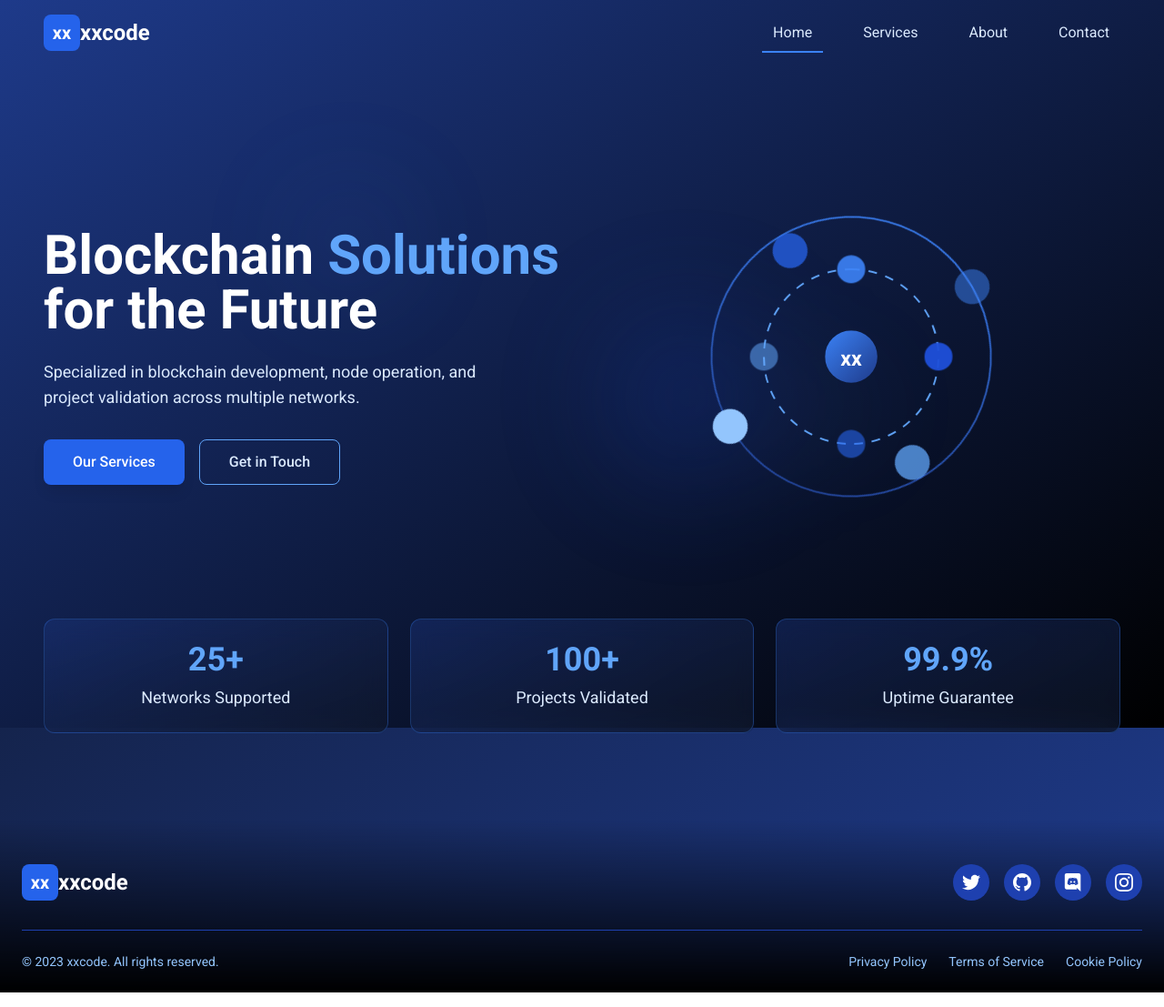
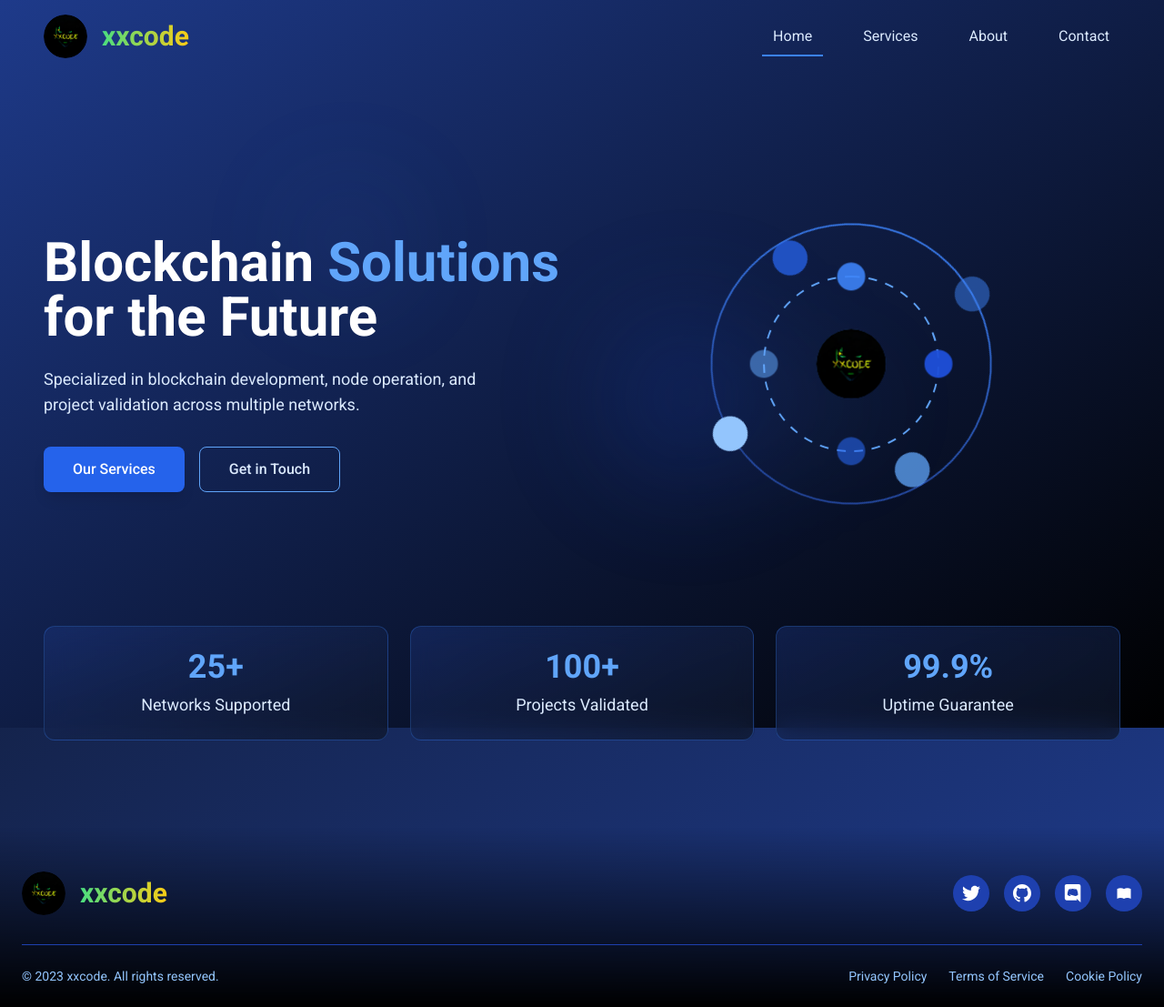
Before and after one commit to xxcode2/xxcode, a website: page public/index.html in a window 1280 px wide. Shown: the whole page at 91% size. Drawn offline with Linux system fonts and the light colour scheme.

Commit message:
Update index.html

```diff
--- a/public/index.html
+++ b/public/index.html
@@ -22,10 +22,10 @@
     <header class="relative z-10 px-6 py-4 md:px-12">
         <div class="container mx-auto flex flex-col md:flex-row justify-between items-center">
             <div class="flex items-center mb-4 md:mb-0">
-                <div class="w-10 h-10 bg-blue-600 rounded-lg flex items-center justify-center mr-3">
-                    <span class="logo-font text-xl font-bold text-white">xx</span>
+                <div class="w-12 h-12 rounded-full overflow-hidden mr-4">
+                    <img src="/images/logos/xxcode.png" alt="xxcode Logo" class="w-full h-full object-cover rounded-full">
                 </div>
-                <h1 class="logo-font text-2xl font-bold text-white">xxcode</h1>
+                <h1 class="logo-font text-3xl font-bold" style="background: linear-gradient(to right, #4ade80, #facc15); -webkit-background-clip: text; -webkit-text-fill-color: transparent;">xxcode</h1>
             </div>
             <nav class="flex space-x-1 md:space-x-8">
                 <button onclick="showSection('home')" class="nav-link px-3 py-2 text-blue-100 hover:text-white active">Home</button>
@@ -65,6 +65,9 @@
                                     <stop offset="0%" style="stop-color:#3b82f6;stop-opacity:1" />
                                     <stop offset="100%" style="stop-color:#1e3a8a;stop-opacity:1" />
                                 </linearGradient>
+                                <clipPath id="circleClip">
+                                    <circle cx="100" cy="100" r="20" />
+                                </clipPath>
                             </defs>
                             <g class="animate-spin" style="animation-duration: 30s; transform-origin: center;">
                                 <circle cx="100" cy="100" r="80" stroke="url(#grad1)" stroke-width="1" fill="none" />
@@ -80,8 +83,8 @@
                                 <circle cx="100" cy="150" r="8" fill="#1d4ed8" class="animate-pulse" style="animation-delay: 1.2s;" />
                                 <circle cx="50" cy="100" r="8" fill="#2563eb" class="animate-pulse" style="animation-delay: 1.7s;" />
                             </g>
-                            <circle cx="100" cy="100" r="15" fill="url(#grad1)" />
-                            <text x="100" y="105" text-anchor="middle" fill="white" font-size="12" font-weight="bold" class="logo-font">xx</text>
+                            <circle cx="100" cy="100" r="20" fill="url(#grad1)" />
+                            <image x="80" y="80" width="40" height="40" href="/images/logos/xxcode.png" preserveAspectRatio="xMidYMid slice" clip-path="url(#circleClip)" />
                         </svg>
                     </div>
                 </div>
@@ -364,10 +367,8 @@
                 <h3 class="text-2xl font-bold mb-6 text-center text-white">Our Team</h3>
                 <div class="grid grid-cols-1 md:grid-cols-3 gap-6">
                     <div class="gradient-card rounded-xl p-6 text-center">
-                        <div class="w-24 h-24 mx-auto mb-4 rounded-full bg-blue-800 flex items-center justify-center">
-                            <svg xmlns="http://www.w3.org/2000/svg" class="h-12 w-12 text-blue-300" fill="none" viewBox="0 0 24 24" stroke="currentColor">
-                                <path stroke-linecap="round" stroke-linejoin="round" stroke-width="2" d="M16 7a4 4 0 11-8 0 4 4 0 018 0zM12 14a7 7 0 00-7 7h14a7 7 0 00-7-7z" />
-                            </svg>
+                        <div class="w-24 h-24 mx-auto mb-4 rounded-full bg-blue-800 flex items-center justify-center overflow-hidden">
+                            <img src="/images/logos/xxcode.png" alt="xxcode Logo" class="w-full h-full object-cover rounded-full">
                         </div>
                         <h4 class="text-xl font-bold mb-1 text-white">Axell</h4>
                         <p class="text-blue-400 mb-3">Founder & Lead Developer</p>
@@ -477,10 +478,10 @@
         <div class="container mx-auto">
             <div class="flex flex-col md:flex-row justify-between items-center mb-8">
                 <div class="flex items-center mb-6 md:mb-0">
-                    <div class="w-10 h-10 bg-blue-600 rounded-lg flex items-center justify-center mr-3">
-                        <span class="logo-font text-xl font-bold text-white">xx</span>
+                    <div class="w-12 h-12 rounded-full overflow-hidden mr-4">
+                        <img src="/images/logos/xxcode.png" alt="xxcode Logo" class="w-full h-full object-cover rounded-full">
                     </div>
-                    <h1 class="logo-font text-2xl font-bold text-white">xxcode</h1>
+                    <h1 class="logo-font text-3xl font-bold" style="background: linear-gradient(to right, #4ade80, #facc15); -webkit-background-clip: text; -webkit-text-fill-color: transparent;">xxcode</h1>
                 </div>
                 <div class="flex space-x-4">
                     <a href="#" class="social-icon w-10 h-10 rounded-full bg-blue-800 hover:bg-blue-700 flex items-center justify-center">
@@ -495,12 +496,12 @@
                     </a>
                     <a href="#" class="social-icon w-10 h-10 rounded-full bg-blue-800 hover:bg-blue-700 flex items-center justify-center">
                         <svg xmlns="http://www.w3.org/2000/svg" class="h-5 w-5 text-white" fill="currentColor" viewBox="0 0 24 24">
-                            <path d="M19.54 0c1.356 0 2.46 1.104 2.46 2.472v21.528l-2.58-2.28-1.452-1.344-1.536-1.428.636 2.22h-13.608c-1.356 0-2.46-1.104-2.46-2.472v-16.224c0-1.368 1.104-2.472 2.46-2.472h16.08zm-4.632 15.672c2.652-.084 3.672-1.824 3.672-1.824 0-3.864-1.728-6.996-1.728-6.996-1.728-1.296-3.372-1.26-3.372-1.26l-.168.192c2.04.624 2.988 1.524 2.988 1.524-1.248-.684-2.472-1.02-3.612-1.152-.864-.096-1.692-.072-2.424.024l-.204.024c-.42.036-1.44.192-2.724.756-.444.204-.708.348-.708.348s.996-.948 3.156-1.572l-.12-.144s-1.644-.036-3.372 1.26c0 0-1.728 3.132-1.728 6.996 0 0 1.008 1.74 3.66 1.824 0 0 .444-.54.804-.996-1.524-.456-2.1-1.416-2.1-1.416l.336.204.048.036.047.027.014.006.047.027c.3.168.6.3.876.408.492.192 1.08.384 1.764.516.9.168 1.956.228 3.108.012.564-.096 1.14-.264 1.74-.516.42-.156.888-.384 1.38-.708 0 0-.6.984-2.172 1.428.36.456.792.972.792.972zm-5.58-5.604c-.684 0-1.224.6-1.224 1.332 0 .732.552 1.332 1.224 1.332.684 0 1.224-.6 1.224-1.332.012-.732-.54-1.332-1.224-1.332zm4.38 0c-.684 0-1.224.6-1.224 1.332 0 .732.552 1.332 1.224 1.332.684 0 1.224-.6 1.224-1.332 0-.732-.54-1.332-1.224-1.332z"/>
+                            <path d="M19.54 0c1.356 0 2.46 1.104 2.46 2.472v21.528l-2.58-2.28-1.452-1.344-1.536-1.428.636 2.22h-13.608c-1.356 0-2.46-1.104-2.46-2.472v-16.224c0-1.368 1.104-2.472 2.46-2.472h16.08zm-4.632 15.672c2.652-.084 3.672-1.824 3.672-1.824 0-3.864-1.728-6.996-1.728-6.996-1.728-1.296-3.372-1.26-3.372-1.26l-.168.192c2.04.624 2.988 1.524 2.988 1.524-1.248-.684-2.472-1.02-3.612-1.152-.864-.096-1.692-.072-2.424.024l-.204.024c-.42.036-1.44.192-2.724.756-.444.204-.708.348-.708.348s.996-.948 3.156-1.572l-.12-.144s-1.644-.036-3.372 1.26c0 0-1.728 3.132-1.728 6.996 0 0 1.008 1.74 3.66 1.824 0 0 .444-.54.804-.996-1.524-.456-2.1-1.416-2.1-1.416l.336.204.048.036.047.027.014.047.027c.3.168.6.3.876.408.492.192 1.08.384 1.764.516.9.168 1.956.228 3.108.012.564-.096 1.14-.264 1.74-.516.42-.156.888-.384 1.38-.708 0 0-.6.984-2.172 1.428.36.456.792.972.792.972zm-5.58-5.604c-.684 0-1.224.6-1.224 1.332 0 .732.552 1.332 1.224 1.332.684 0 1.224-.6 1.224-1.332.012-.732-.54-1.332-1.224-1.332zm4.38 0c-.684 0-1.224.6-1.224 1.332 0 .732.552 1.332 1.224 1.332.684 0 1.224-.6 1.224-1.332 0-.732-.54-1.332-1.224-1.332z"/>
                         </svg>
                     </a>
                     <a href="#" class="social-icon w-10 h-10 rounded-full bg-blue-800 hover:bg-blue-700 flex items-center justify-center">
                         <svg xmlns="http://www.w3.org/2000/svg" class="h-5 w-5 text-white" fill="currentColor" viewBox="0 0 24 24">
-                            <path d="M12 2.163c3.204 0 3.584.012 4.85.07 3.252.148 4.771 1.691 4.919 4.919.058 1.265.069 1.645.069 4.849 0 3.205-.012 3.584-.069 4.849-.149 3.225-1.664 4.771-4.919 4.919-1.266.058-1.644.07-4.85.07-3.204 0-3.584-.012-4.849-.07-3.26-.149-4.771-1.699-4.919-4.92-.058-1.265-.07-1.644-.07-4.849 0-3.204.013-3.583.07-4.849.149-3.227 1.664-4.771 4.919-4.919 1.266-.057 1.645-.069 4.849-.069zm0-2.163c-3.259 0-3.667.014-4.947.072-4.358.2-6.78 2.618-6.98 6.98-.059 1.281-.073 1.689-.073 4.948 0 3.259.014 3.668.072 4.948.2 4.358 2.618 6.78 6.98 6.98 1.281.058 1.689.072 4.948.072 3.259 0 3.668-.014 4.948-.072 4.354-.2 6.782-2.618 6.979-6.98.059-1.28.073-1.689.073-4.948 0-3.259-.014-3.667-.072-4.947-.196-4.354-2.617-6.78-6.979-6.98-1.281-.059-1.69-.073-4.949-.073zm0 5.838c-3.403 0-6.162 2.759-6.162 6.162s2.759 6.163 6.162 6.163 6.162-2.759 6.162-6.163c0-3.403-2.759-6.162-6.162-6.162zm0 10.162c-2.209 0-4-1.79-4-4 0-2.209 1.791-4 4-4s4 1.791 4 4c0 2.21-1.791 4-4 4zm6.406-11.845c-.796 0-1.441.645-1.441 1.44s.645 1.44 1.441 1.44c.795 0 1.439-.645 1.439-1.44s-.644-1.44-1.439-1.44z"/>
+                            <path d="M12 6.253v13m0-13C10.832 5.477 9.246 5 7.5 5S4.168 5.477 3 6.253v13C4.168 18.477 5.754 18 7.5 18s3.332.477 4.5 1.253m0-13C13.168 5.477 14.754 5 16.5 5c1.747 0 3.332.477 4.5 1.253v13C19.832 18.477 18.247 18 16.5 18c-1.746 0-3.332.477-4.5 1.253" />
                         </svg>
                     </a>
                 </div>
```
